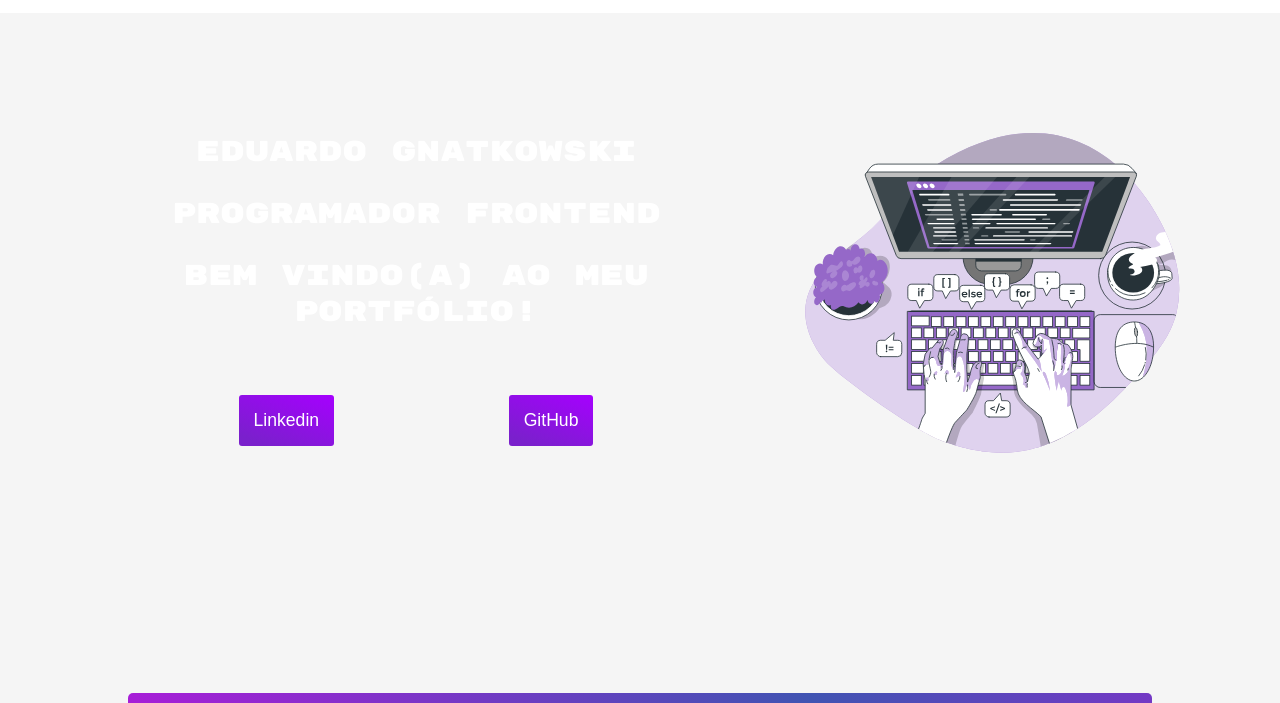
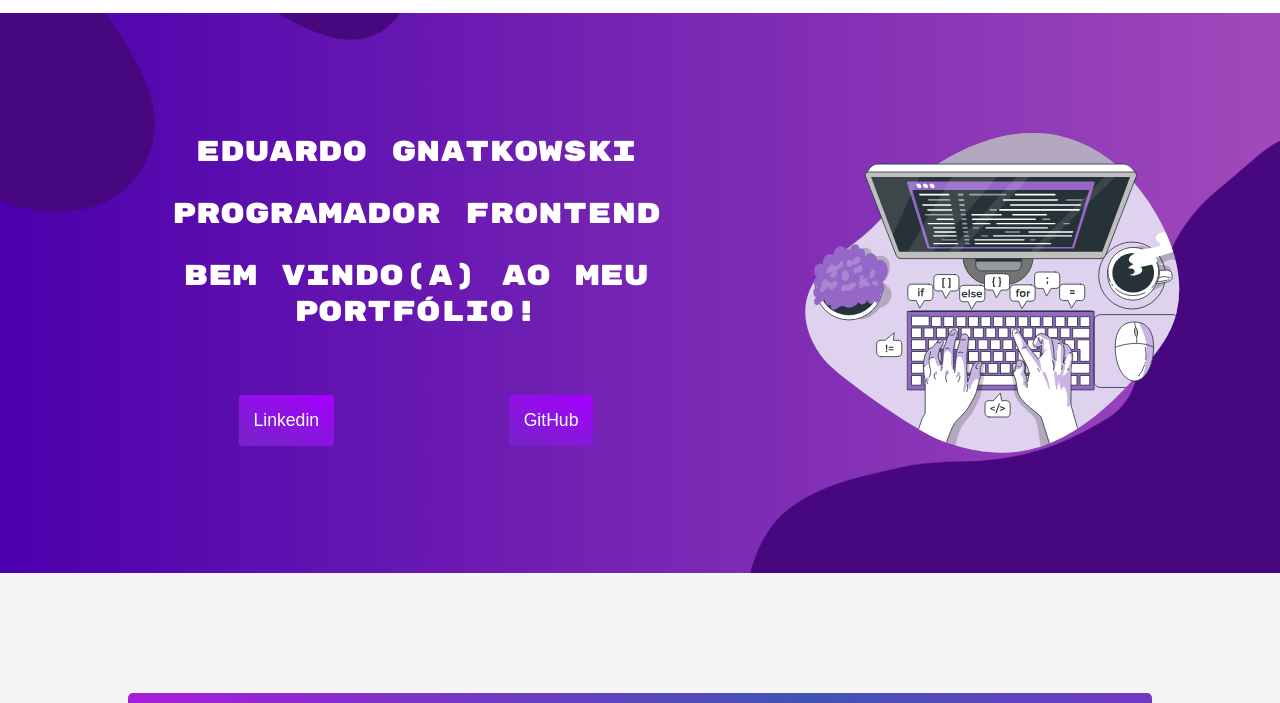
Before and after one commit to EduGntk/Projeto-portfolio, a plain HTML site: page index.html in a window 1280 px wide. Shown: the part 83-786 px from the top of the page. Drawn offline with nearby package versions, Linux system fonts and the light colour scheme.

Commit message:
Corrigindo bug e deletando imagens não utilizadas

```diff
--- a/estilos/media.css
+++ b/estilos/media.css
@@ -266,7 +266,7 @@ Grandes telas: acima de 1200px.
         height: 70vh;
         display: grid;
         grid-template-columns: 55% 35%;
-        background-image: url(imagens/fundoroxo1.png);
+        background-image: url(../imagens/fundoroxo1.png);
         background-position: center bottom;
         background-repeat: no-repeat;
         background-size: cover;
```
Also changed, not shown: imagens/coding2.svg (deleted), imagens/fundoroxo.jpg (deleted), imagens/fundoroxo2.png (deleted), imagens/img2.svg (deleted), imagens/img3.svg (deleted), imagens/programador.svg (deleted).
